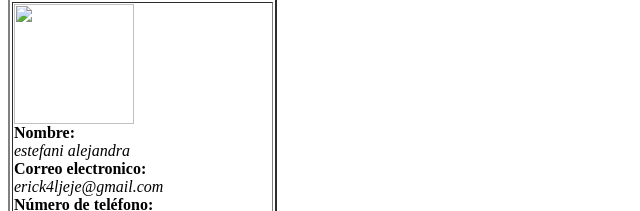
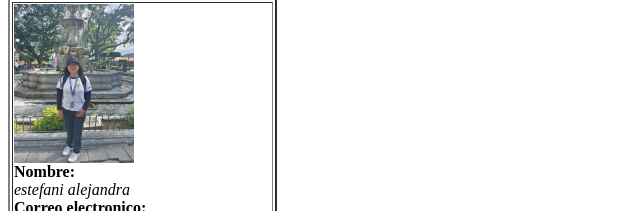
Before and after one commit to colchin1082/2025natalycolchin5toA, a plain HTML site: page index.html in a window 1280 px wide. Shown: the part 1870-2081 px from the top of the page, without its empty margins (0-640 px from the left). Drawn offline with Linux system fonts and the light colour scheme.

Commit message:
Update index.html

```diff
--- a/index.html
+++ b/index.html
@@ -69,7 +69,7 @@ menu de opcines
 </tr>
 <tr>
 <td>
-  <img src="estefani.jpg" heigth = "110" width = "120" /><br>
+  <img src="stefani.jpg" heigth = "110" width = "120" /><br>
   <b> Nombre:</b><br>
 <i>estefani alejandra</i><br>
   <b>Correo electronico:</b><br>
```
